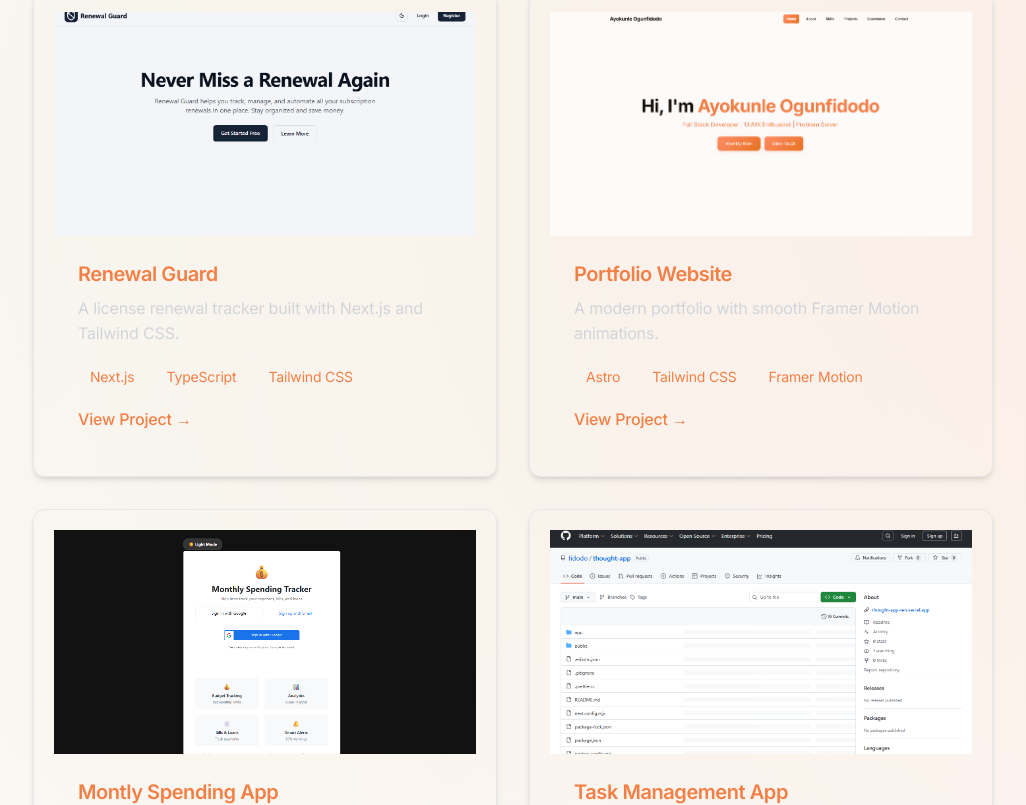
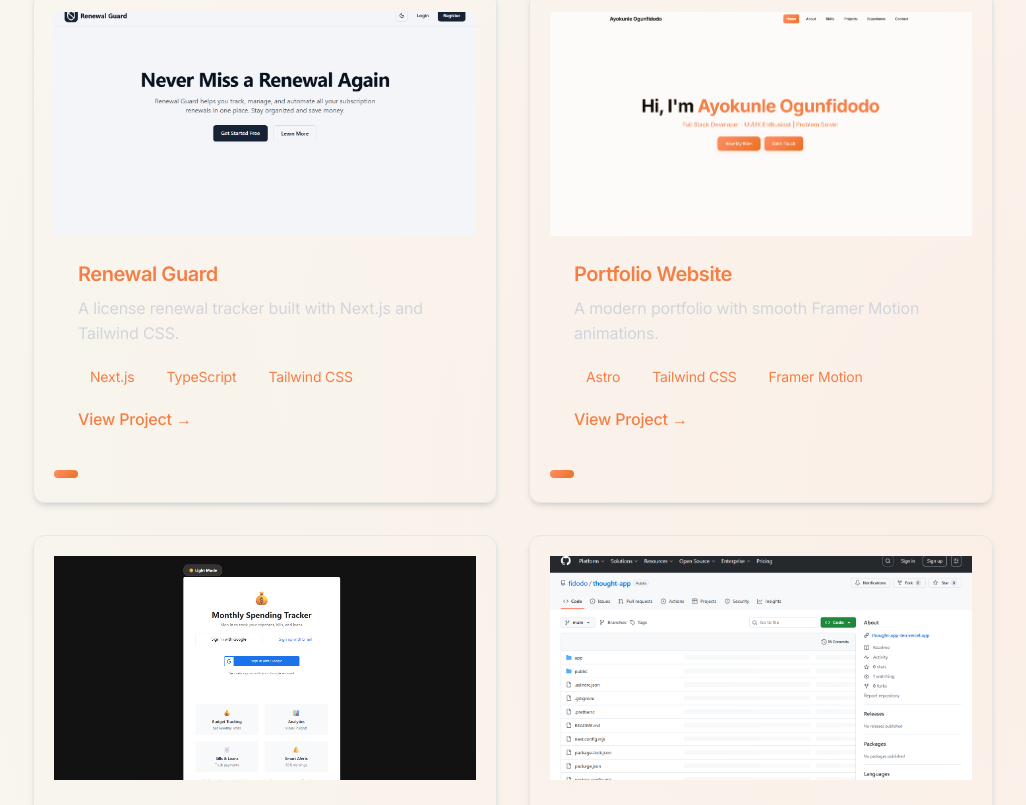
Before and after one commit to fidodo/new-portfolio, a Next.js app: page / in a window 1280 px wide. Shown: the part 2694-3499 px from the top of the page, without its empty margins (127-1153 px from the left). Built offline with nearby package versions, Linux system fonts and the light colour scheme.

Commit message:
fix: add a new project i am working on

```diff
--- a/app/components/Projects.tsx
+++ b/app/components/Projects.tsx
@@ -35,6 +35,15 @@ const projects = [
     tech: ["React", "TypeScript", "PostgreSQL", "Vite"],
     link: "https://github.com/fidodo/thought-app",
     image: "/projects/task-app.png",
+  },
+  {
+    title: "E-commerce Store",
+    description:
+      "A full-stack CMS e-commerce platform with product listings and cart functionality.",
+    tech: ["Next.js", "Javascript", "Tailwind CSS", "MongoDB"],
+    link: "https://github.com/fidodo/Bouyantech",
+    image: "/projects/bouyantech.png",
+    status: "In Progress",
   },
 ];
 
@@ -93,6 +102,12 @@ export default function Projects() {
                   View Project →
                 </a>
               </div>
+              <button
+                className="px-3 py-1 bg-primary text-secondary rounded-full text-sm"
+                disabled
+              >
+                {project?.status}
+              </button>
             </motion.div>
           ))}
         </div>
--- a/app/globals.css
+++ b/app/globals.css
@@ -175,6 +175,8 @@ h6 {
   @apply text-xl text-secondary mb-16 text-center max-w-2xl mx-auto;
   line-height: 1.6;
   font-weight: 400;
+  text-decoration: none;
+  position: relative;
 }
 
 .button {
@@ -324,3 +326,14 @@ select:focus {
 .bg-secondary {
   background: var(--secondary);
 }
+
+.subheading::after {
+  content: "";
+  position: absolute;
+  bottom: -2px;
+  left: 0;
+  width: 100%;
+  height: 2px;
+  background-color: currentColor;
+  transition: transform 0.3s ease;
+}
```
Also changed, not shown: public/projects/Bouyantech.png (added).
